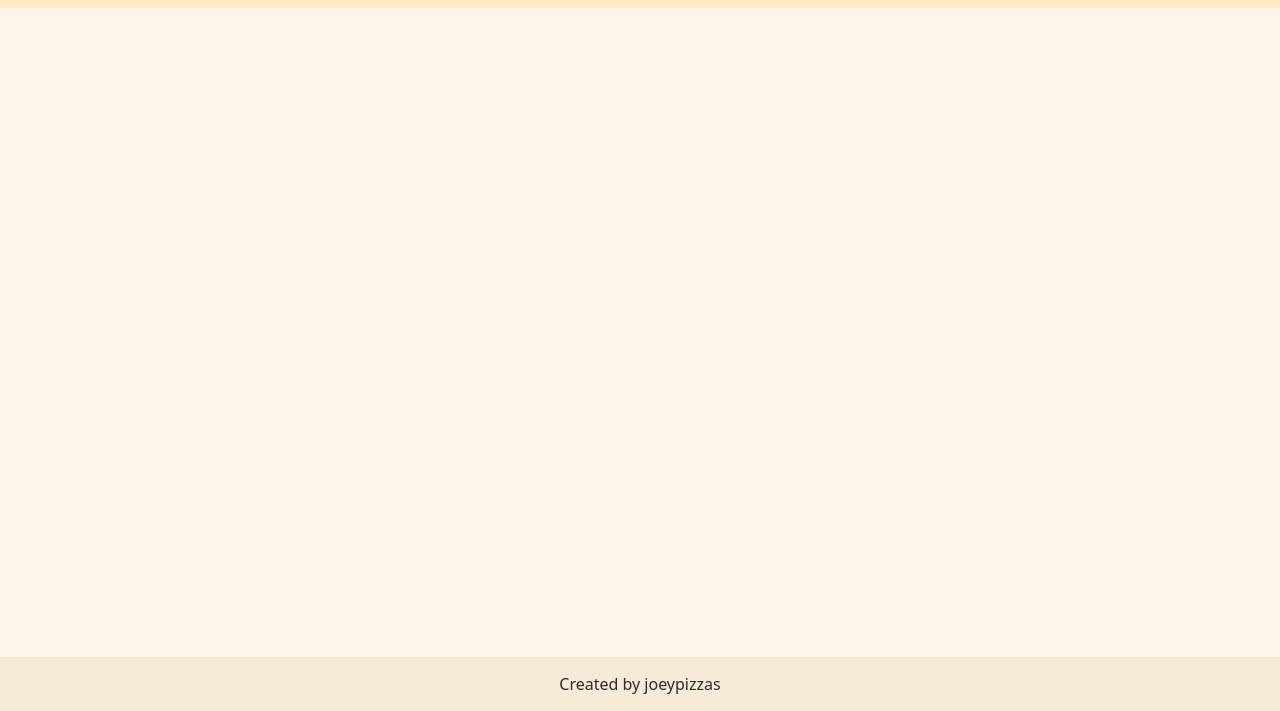
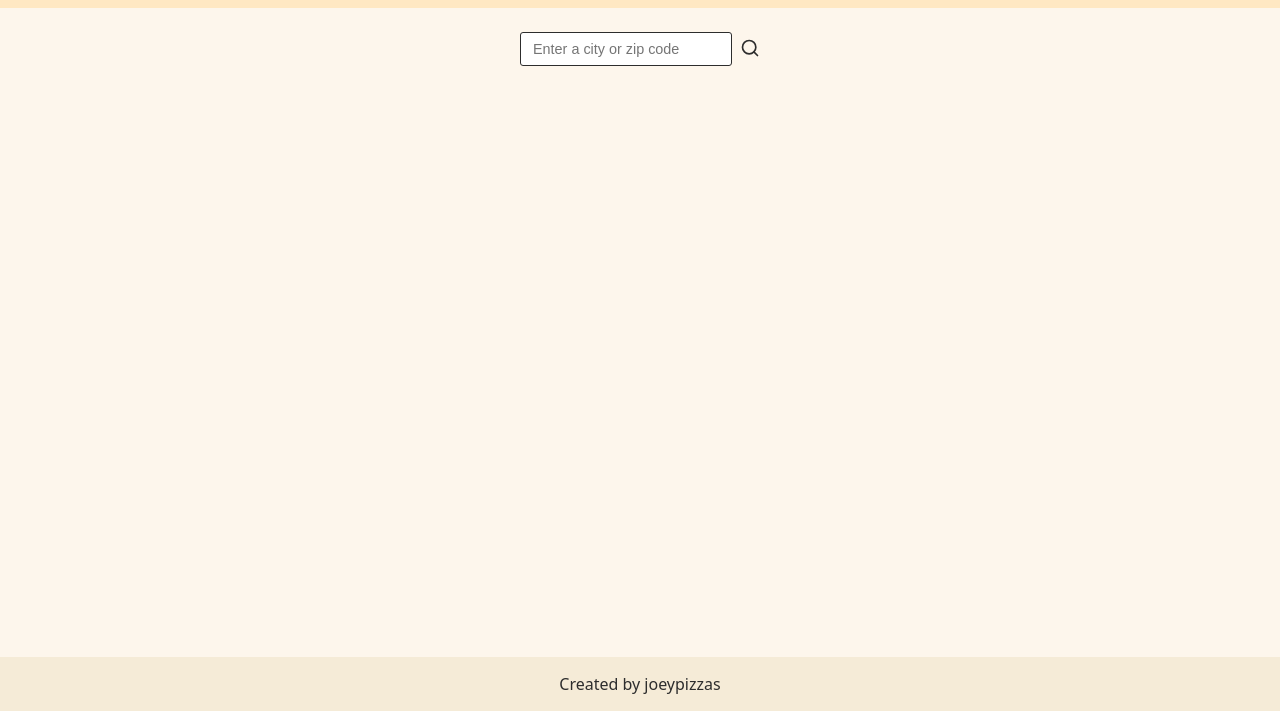
Before and after one commit to joeypizzas/weather-app, a website built with webpack: page src/template.html in a window 1280 px wide. Shown: the part 89-800 px from the top of the page. Built offline with nearby package versions, Linux system fonts and the light colour scheme.

Commit message:
Added + styled form

```diff
--- a/src/style.css
+++ b/src/style.css
@@ -48,6 +48,29 @@ body {
 #app-container {
   flex: 1;
   background-color: var(--main-background);
+  display: flex;
+  flex-direction: column;
+  align-items: center;
+}
+
+form {
+  display: flex;
+  padding-top: 1.5rem;
+  gap: 0.5rem;
+}
+
+input {
+  border-radius: 3px;
+  border: 1px solid var(--primary-text);
+  padding: 0.5rem 0.75rem 0.5rem 0.75rem;
+  font-size: 0.9rem;
+}
+
+button {
+  padding: 0;
+  cursor: pointer;
+  border: none;
+  background-color: var(--main-background);
 }
 
 #footer-container {
--- a/src/template.html
+++ b/src/template.html
@@ -8,7 +8,37 @@
   <body>
     <div id="main-container">
       <div id="header-container">Joey pizza's weather</div>
-      <div id="app-container"></div>
+      <div id="app-container">
+        <form>
+          <input
+            id="location-input"
+            type="text"
+            name="location"
+            placeholder="Enter a city or zip code"
+            pattern="^(?:[A-Za-z\u00C0-\u017F]+(?:[ \-'][A-Za-z\u00C0-\u017F]+)*|\d{5}(?:-\d{4})?)$
+            "
+            required
+          />
+          <button>
+            <svg
+              xmlns="http://www.w3.org/2000/svg"
+              width="20"
+              height="20"
+              viewBox="0 0 24 24"
+              fill="none"
+              stroke="#2d2d2d"
+              stroke-width="2"
+              stroke-linecap="round"
+              stroke-linejoin="round"
+              class="search-svg"
+            >
+              <path d="m21 21-4.34-4.34" />
+              <circle cx="11" cy="11" r="8" />
+            </svg>
+          </button>
+        </form>
+        <div id="weather-card"></div>
+      </div>
       <div id="footer-container">
         <div id="footer-text">
           Created by
```
